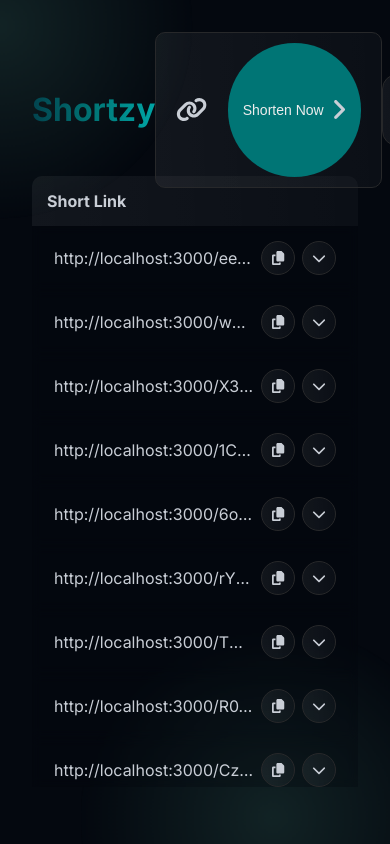
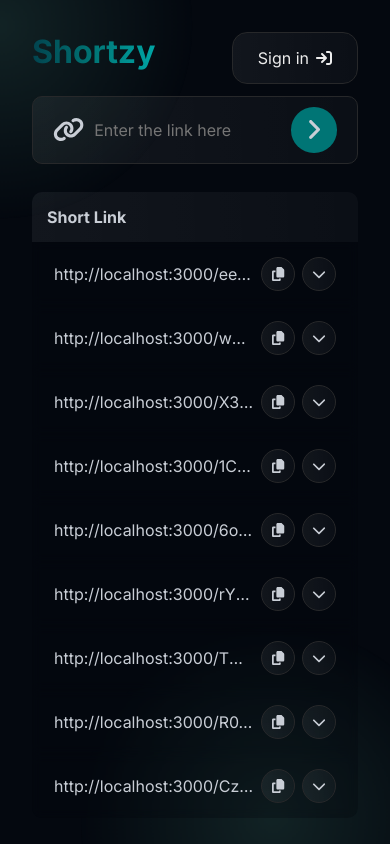
Before and after one commit to Yndh/shortzy, a Next.js app: page /dashboard in a window 390 px wide. Built offline with nearby package versions, Linux system fonts and the light colour scheme.

Commit message:
Bug Fixes

```diff
--- a/app/components/header.tsx
+++ b/app/components/header.tsx
@@ -1,5 +1,4 @@
 import Link from "next/link";
-import styles from "../page.module.scss";
 import { FontAwesomeIcon } from "@fortawesome/react-fontawesome";
 import { faArrowRightToBracket } from "@fortawesome/free-solid-svg-icons";
 import Shortener from "./shortener";
@@ -7,14 +6,15 @@ import Shortener from "./shortener";
 interface HeaderInterface {
   links?: boolean;
   shortener? : boolean
+  styles: {[key: string]: string}
 }
 
-export default function Header({ links = true, shortener = false }: HeaderInterface) {
+export default function Header({ links = true, shortener = false, styles }: HeaderInterface) {
   return (
     <div className={styles.header}>
       <Link href={"/"}><h1>Shortzy</h1></Link>
       {shortener && (
-        <Shortener/>
+        <Shortener stylesProps={styles}/>
       )}
       {links && (
         <ol>
--- a/app/components/linksTable.tsx
+++ b/app/components/linksTable.tsx
@@ -137,15 +137,13 @@ export default function LinkTable({ showActions = false, styles }: LinkTableProp
   };
 
   const toggleMobileList = (index: number) => {
-    () => {
-      const updatedData = data.map((item, idx) => {
-        if (idx === index) {
+      const updatedData = getSortedData().map((item, id) => {
+        if (id === index) {
           return { ...item, isOpen: !item.isOpen };
         }
         return item;
       });
       setData(updatedData);
-    }
   }
 
   const sortByDate = () => {
--- a/app/components/shortener.tsx
+++ b/app/components/shortener.tsx
@@ -5,7 +5,11 @@ import { faAngleRight, faLink } from "@fortawesome/free-solid-svg-icons";
 import { FontAwesomeIcon } from "@fortawesome/react-fontawesome";
 import { useState } from "react";
 
-export default function Shortener(){
+interface ShortenerProps{
+    stylesProps?: { [key: string]: string }
+}
+
+export default function Shortener({ stylesProps = styles }: ShortenerProps){
     const [url, setUrl] = useState<string>("");
 
     const shortenButtonAction = () => {
@@ -13,11 +17,11 @@ export default function Shortener(){
     }
 
     return(
-        <div className={styles.borderContainer}>
+        <div className={stylesProps.borderContainer}>
             <FontAwesomeIcon icon={faLink} />
             <input type="text" placeholder="Enter the link here" value={url} onChange={(e) => {setUrl(e.target.value)}}/>
             <button onClick={shortenButtonAction}>
-                <span className={styles.buttonText}>Shorten Now</span>
+                <span className={stylesProps.buttonText}>Shorten Now</span>
                 <FontAwesomeIcon icon={faAngleRight}/>
             </button>
           </div>
--- a/app/dashboard.module.scss
+++ b/app/dashboard.module.scss
@@ -292,28 +292,39 @@
     &::before {
       left: -50%;
     }
-
-    button {
-      border-radius: 50%;
-      padding: 10px 15px;
-      aspect-ratio: 1/1;
-
-      .buttonText {
-        display: none;
-      }
-    }
   }
 
   .header {
     padding: 2rem;
+    justify-content: flex-start;
+    align-items: flex-start;
+    flex-direction: column;
+    gap: 25px;
+
+    ol{
+        position: fixed;
+        top: 0;
+        right: 0;
+        margin: 2rem 2rem 0 0;
+    }
   }
 
   .wrapper {
-    margin-top: 6rem;
+    margin-top: 11rem;
   }
 
   .borderContainer {
-    width: 90%;
+    width: 100%;
+
+    button {
+        border-radius: 50%;
+        padding: 10px 15px;
+        aspect-ratio: 1/1;
+
+        .buttonText {
+          display: none !important;
+        }
+    }
   }
 
   .hero {
@@ -331,6 +342,8 @@
     width: 100%;
 
     .linksTable {
+        margin-top: 0;
+
 
       a {
         width: 200px;
--- a/app/dashboard/page.tsx
+++ b/app/dashboard/page.tsx
@@ -6,7 +6,7 @@ import Header from "../components/header";
 export default function Dashboard() {
   return (
     <main className={styles.main}>
-      <Header shortener={true}/>
+      <Header shortener={true} styles={styles}/>
 
       <div className={styles.wrapper}>
           <LinksTable showActions={true} styles={styles}/>
--- a/app/login.module.scss
+++ b/app/login.module.scss
@@ -39,17 +39,57 @@
     transform: scale(1);
     opacity: 1;
   }
+
   50% {
     transform: scale(.8);
     opacity: 0.7;
   }
+
   100% {
     transform: scale(1);
     opacity: 1;
   }
 }
 
-.formContainer{
+.header {
+  position: fixed;
+  top: 0;
+  padding: 4rem;
+  display: flex;
+  align-items: center;
+  justify-content: space-between;
+  flex-direction: row;
+  width: 100%;
+  z-index: 2;
+
+  h1 {
+    background: $logo-gradient;
+    background-clip: text;
+    -webkit-background-clip: text;
+    -webkit-text-fill-color: transparent;
+  }
+
+  ol {
+    display: flex;
+    justify-content: space-between;
+    list-style-type: none;
+    gap: 15px;
+    color: $bold-font-color;
+
+    a {
+      display: flex;
+      align-items: center;
+      justify-content: space-between;
+      gap: 7px;
+      padding: 15px 25px;
+      border-radius: 15px;
+      background: $backdrop-gradient;
+      border: 1px solid $accent-color;
+    }
+  }
+}
+
+.formContainer {
   display: flex;
   align-items: center;
   justify-content: center;
@@ -62,21 +102,21 @@
   width: 25%;
   height: 60%;
 
-    h2{
+  h2 {
     color: $bold-font-color;
   }
 
-    .description{
+  .description {
     font-size: 14px;
     margin-bottom: 2rem;
     color: $font-color;
   }
 
-    button{
+  button {
     width: 100%;
   }
 
-    .or{
+  .or {
     display: flex;
     justify-content: center;
     align-items: center;
@@ -85,7 +125,7 @@
     margin: 10px 0;
 
     &::before,
-        &::after{
+    &::after {
       content: "";
       width: 100%;
       height: 1px;
@@ -94,7 +134,7 @@
     }
   }
 
-    .pageLink{
+  .pageLink {
     display: flex;
     align-items: center;
     flex-direction: column;
@@ -104,11 +144,11 @@
     font-size: 14px;
     transition: .3s;
 
-        a.link{
+    a.link {
       color: #007575;
       font-weight: bold;
 
-            &:hover{
+      &:hover {
         text-decoration: underline;
       }
     }
@@ -116,7 +156,7 @@
 }
 
 @media only screen and (max-width: 600px) {
-    .main{
+  .main {
     padding: 2rem;
 
     &::before,
@@ -129,13 +169,13 @@
     }
   }
 
-    .formContainer{
+  .formContainer {
     width: 100%;
   }
 }
 
-@media only screen and (min-width: 601px) and (max-width: 1024px){
-    .formContainer{
+@media only screen and (min-width: 601px) and (max-width: 1024px) {
+  .formContainer {
     width: 50%;
   }
 }
--- a/app/login/page.tsx
+++ b/app/login/page.tsx
@@ -27,7 +27,7 @@ export default function Register() {
 
   return (
     <div className={styles.main}>
-        <Header links={false}/>
+        <Header links={false} styles={styles}/>
 
       <form onSubmit={submitHandler} className={styles.formContainer}>
         <h2>Let's get Started</h2>
--- a/app/page.tsx
+++ b/app/page.tsx
@@ -7,7 +7,7 @@ export default function Home() {
 
   return (
     <main className={styles.main}>
-      <Header/>
+      <Header styles={styles}/>
 
       <div className={styles.wrapper}>
         <div className={styles.hero}>
```
Lines whose indentation alone changed are shown as unchanged.
